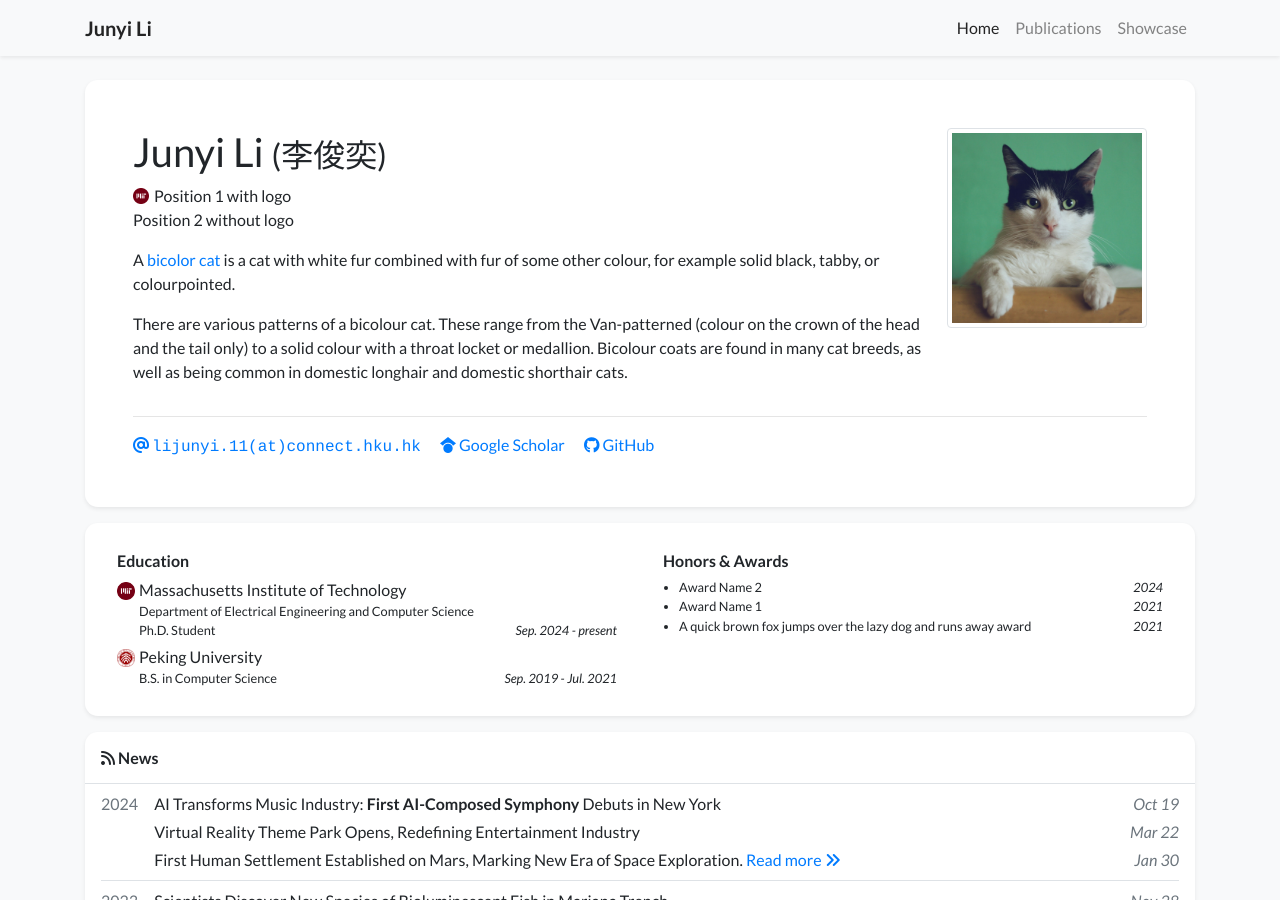
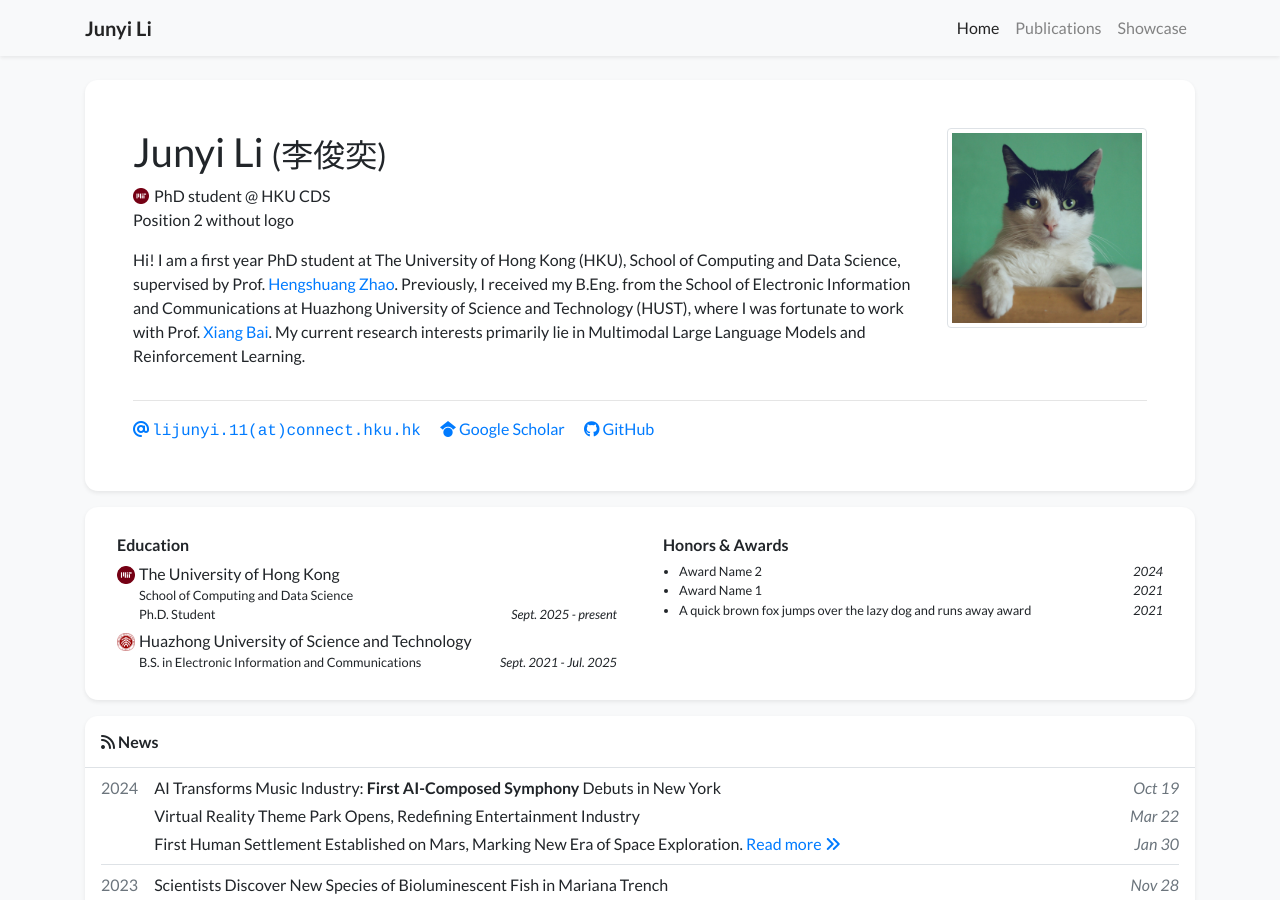
Before and after one commit to ProvenceStar/provencestar.github.io, a Jekyll site: the page built from index.html, in a window 1280 px wide and 900 px high. Built offline with Jekyll 4.4.1, drawn with Linux system fonts in a browser that asks for light colours; nearby versions of some CDN libraries; a style sheet for code colours, icons or effects is not loaded.

Commit message:
Update bio

```diff
--- a/_data/profile.yml
+++ b/_data/profile.yml
@@ -4,7 +4,7 @@ navbar_name: "Junyi Li"
 
 positions:
 - logo: assets/images/badges/MIT_Social_circle.png  # Logo is optional
-  name: Position 1 with logo
+  name: PhD student @ HKU CDS
 - name: Position 2 without logo
 
 
@@ -22,29 +22,24 @@ github: ProvenceStar
 short_bio_text_justify: false
 short_bio: >-
   <p>
-    A <a href="https://en.wikipedia.org/wiki/Bicolor_cat" target="_blank">bicolor cat</a> is a cat with white fur combined with fur of some other colour, for example solid black, tabby, or colourpointed.
-  </p>
-  <p>
-    There are various patterns of a bicolour cat. These range from the Van-patterned (colour on the crown of the head
-    and the tail only) to a solid colour with a throat locket or medallion. Bicolour coats are found in many cat breeds,
-    as well as being common in domestic longhair and domestic shorthair cats.
+    Hi! I am a first year PhD student at The University of Hong Kong (HKU), School of Computing and Data Science, supervised by Prof. <a href="https://hszhao.github.io/" target="_blank">Hengshuang Zhao</a>. Previously, I received my B.Eng. from the School of Electronic Information and Communications at Huazhong University of Science and Technology (HUST), where I was fortunate to work with Prof. <a href="https://scholar.google.com/citations?user=UeltiQ4AAAAJ&hl=en" target="_blank">Xiang Bai</a>. My current research interests primarily lie in Multimodal Large Language Models and Reinforcement Learning.
   </p>
 
-portrait_url: /assets/images/photos/portrait.jpg
+portrait_url: assets/images/photos/portrait.jpg
 portrait_caption: >-
   Photo by Manja Vitolic on Unsplash (this caption is optional, comment it out to disable).
 
 education:
-- name: Massachusetts Institute of Technology
-  logo: /assets/images/badges/MIT_Social_circle.png
+- name: The University of Hong Kong
+  logo: assets/images/badges/MIT_Social_circle.png
   position: >-
-    Department of Electrical Engineering and Computer Science <br/>
+    School of Computing and Data Science <br/>
     Ph.D. Student
-  date: Sep. 2024 - present
-- name: Peking University
-  logo: /assets/images/badges/PKU_red.png
-  position: B.S. in Computer Science
-  date: Sep. 2019 - Jul. 2021
+  date: Sept. 2025 - present
+- name: Huazhong University of Science and Technology
+  logo: assets/images/badges/PKU_red.png
+  position: B.S. in Electronic Information and Communications
+  date: Sept. 2021 - Jul. 2025
 
 # experience:
 # - name: Peking University
```
